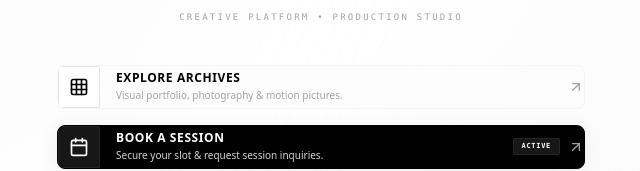
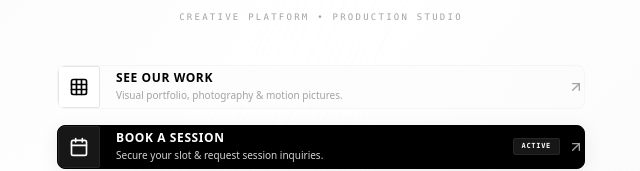
Before and after one commit to whoskite/kitestudios, a Next.js app: page /links in a window 1280 px wide. Shown: the part 316-487 px from the top of the page, without its empty margins (319-959 px from the left). Built offline with nearby package versions, Linux system fonts and the light colour scheme; a web font is replaced by a local one.

Commit message:
update: reword links page title to See Our Work

```diff
--- a/app/links/page.tsx
+++ b/app/links/page.tsx
@@ -24,7 +24,7 @@ export default function LinksPage() {
 
   const links = [
     {
-      title: "Explore Archives",
+      title: "See Our Work",
       description: "Visual portfolio, photography & motion pictures.",
       url: "/",
       icon: <Grid className="h-5 w-5" />,
```
